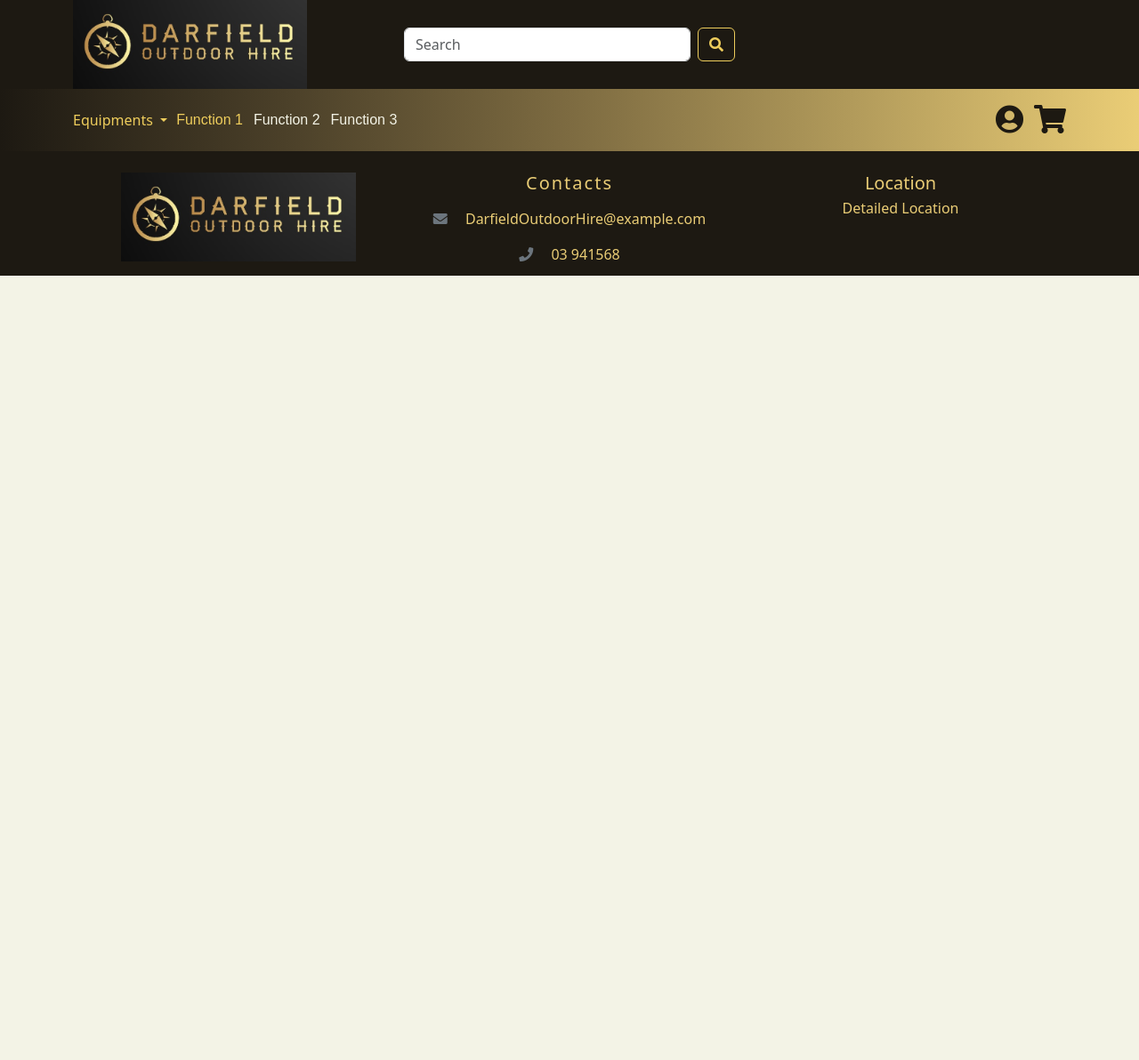
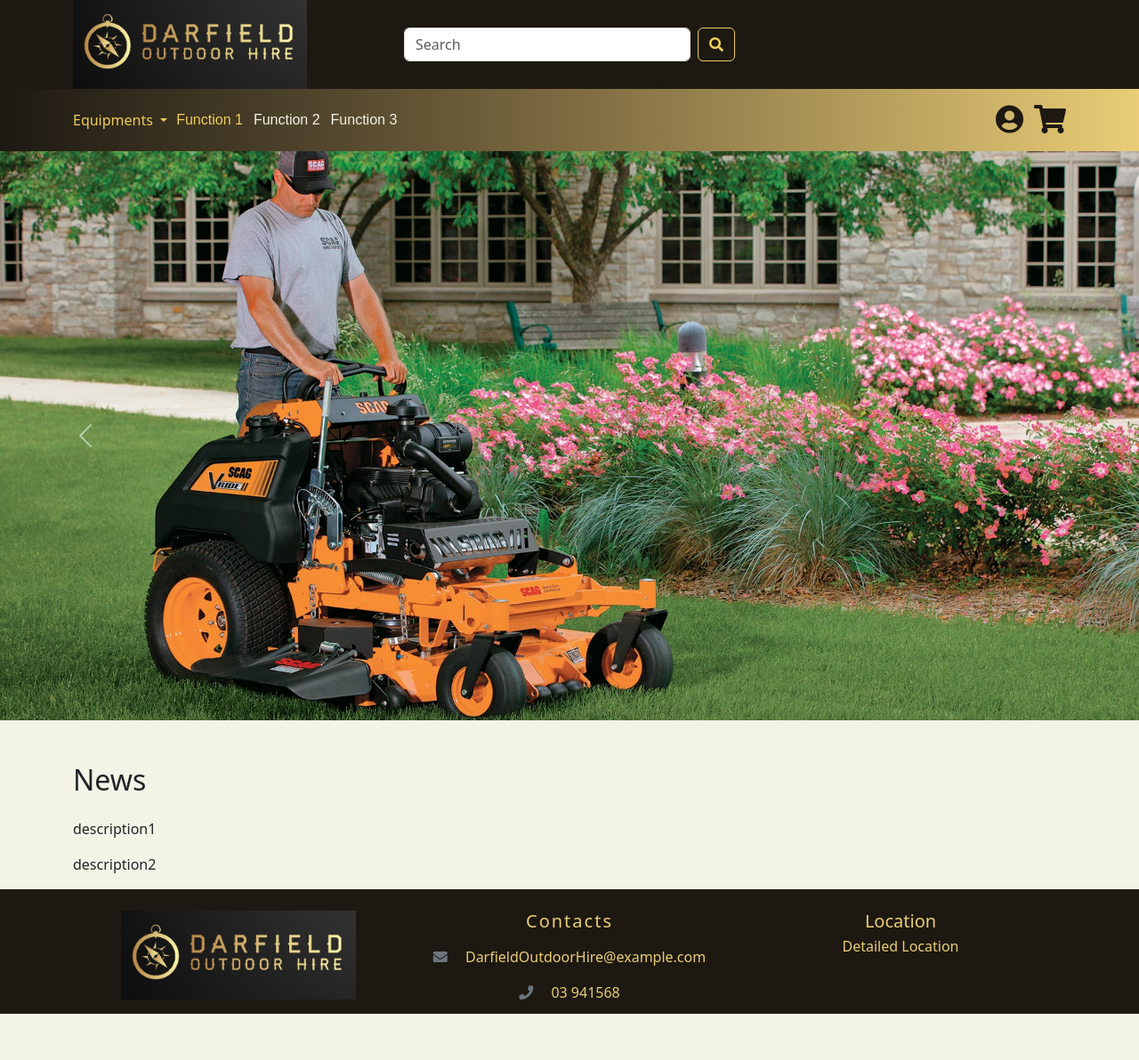
Before and after one commit to gaon5/agrihireApp, a Flask app: page / in a window 1280 px wide. Shown: the whole page at 89% size. Before the commit the page ends 310 px from the top, so only its background shows below. Run offline with Flask 3, Linux system fonts and the light colour scheme.

Commit message:
add some pictures and description

```diff
--- a/app/templates/base.html
+++ b/app/templates/base.html
@@ -68,13 +68,17 @@
         background-color: #1D1912; /* 你可以选择你喜欢的颜色值 */
         }
 
+        body {
+        padding-top: 100px;
+        }
+
 
     </style>
 
 </head>
 
 <body style="background-color: #F3F3E6" class="d-flex flex-column">
-    <div class="sticky-top " style="background-color: #1D1912;">
+    <div class="fixed-top" style="background-color: #1D1912;">
         <nav class="navbar navbar-expand-lg container" style="height:100px">
             <div class="container-fluid">
                 <div class = "col-4 text-left">
@@ -103,7 +107,7 @@
         </nav>
     </div>
 
-    <div class="sticky-top " style="background-image: linear-gradient(to right, #1d1912, #4b4029, #7d6b41, #b29b5b, #eacd76);">
+    <div style="background-image: linear-gradient(to right, #1d1912, #4b4029, #7d6b41, #b29b5b, #eacd76);">
         <nav class="navbar navbar-expand-lg container" style="height:70px;">
             <div class="container-fluid">
                 <div class="dropdown">
--- a/app/templates/guest/index.html
+++ b/app/templates/guest/index.html
@@ -12,10 +12,51 @@
 
 
 {% block body %}
+<div id="carouselExampleControls" class="carousel slide" data-ride="carousel">
+    <div class="carousel-inner">
+        <div class="carousel-item active">
+            <img class="d-block w-100" src="{{ url_for('static', filename='image/mowers.jpg') }}" style="width: 50%; height: 80vh; object-fit: cover;" alt="First slide">
+        </div>
+        <div class="carousel-item">
+            <img class="d-block w-100" src="{{ url_for('static', filename='image/lifting.jpg') }}" style="width: 50%; height: 80vh; object-fit: cover;" alt="Second slide">
+        </div>
+        <div class="carousel-item">
+            <img class="d-block w-100" src="{{ url_for('static', filename='image/Loaders.jpg') }}" style="width: 50%; height: 80vh; object-fit: cover;" alt="Third slide">
+        </div>
+        <div class="carousel-item">
+            <img class="d-block w-100" src="{{ url_for('static', filename='image/Tree_saws.jpg') }}" style="width: 50%; height: 80vh; object-fit: cover;" alt="Fourth slide">
+        </div>
+    </div>
+    <a class="carousel-control-prev" href="#carouselExampleControls" role="button" data-slide="prev">
+        <span class="carousel-control-prev-icon" aria-hidden="true"></span>
+        <span class="sr-only">Previous</span>
+    </a>
+    <a class="carousel-control-next" href="#carouselExampleControls" role="button" data-slide="next">
+        <span class="carousel-control-next-icon" aria-hidden="true"></span>
+        <span class="sr-only">Next</span>
+    </a>
+</div>
+
+<div class="container mt-5">
+    <h2 class="mb-4">News</h2>
+    <p>
+        description1
+    </p>
+    <p>
+        description2
+    </p>
+    <!-- 可以继续添加更多的段落或其他HTML元素 -->
+</div>
 
 {% endblock %}
 
 
 {% block myjs %}
 
+<script>
+    $(document).ready(function(){
+        $('.carousel').carousel();
+    });
+</script>
+
 {% endblock %}
```
Also changed, not shown: app/static/image/Loaders.jpg (added), app/static/image/Tree_saws.jpg (added), app/static/image/lifting.jpg (added), app/static/image/mowers.jpg (added).
